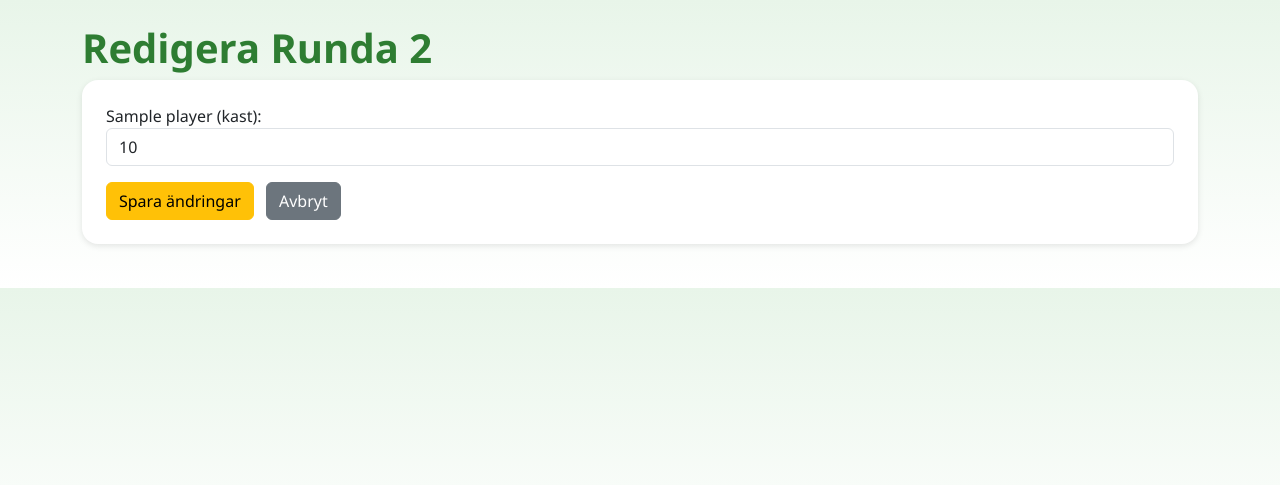
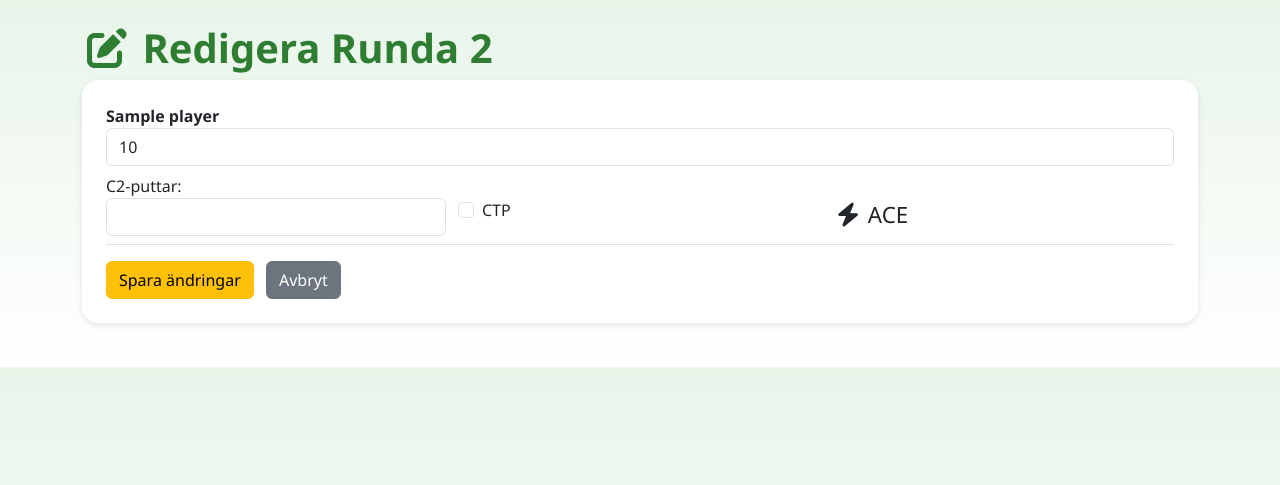
Before and after one commit to TeachermanEdvin/cdg-skanetour, a Flask app: template templates/edit_round.html in a window 1280 px wide. Shown: the top 485 px of the page. Run offline with Flask 3, Linux system fonts and the light colour scheme; the template is opened without the code that fills it: most values are stand-ins (such as "Sample title", 1, 10 or a date in 2020).

Commit message:
update stats

```diff
--- a/app.py
+++ b/app.py
@@ -37,16 +37,24 @@ def apply_points_and_handicap(data, placements):
 def index():
     data = load_data()
     if request.method == 'POST':
-        scores = {
-            player: int(request.form[player])
-            for player in data['players']
-        }
+        scores = {}
+        stats = {}
+        for player in data['players']:
+            scores[player] = int(request.form[player])
+            stats[player] = {
+                "c2": int(request.form.get(f'c2_{player}', 0)),
+                "ctp": f'ctp_{player}' in request.form,
+                "ace": request.form.get(f'ace_{player}') == '1'
+            }
+
         adjusted, placements = calculate_adjusted_and_placements(data, scores)
         data['rounds'].append({
             "id": len(data['rounds']),
             "scores": scores,
+            "handicaps": {player: data['players'][player]['handicap'] for player in scores},
             "adjusted_scores": adjusted,
-            "placements": placements
+            "placements": placements,
+            "stats": stats
         })
         apply_points_and_handicap(data, placements)
         save_data(data)
--- a/templates/edit_round.html
+++ b/templates/edit_round.html
@@ -5,15 +5,47 @@
   <title>Redigera Runda</title>
   <link href="https://cdn.jsdelivr.net/npm/bootstrap@5.3.3/dist/css/bootstrap.min.css" rel="stylesheet">
   <link href="/static/styles.css" rel="stylesheet">
+  <link rel="stylesheet" href="https://cdn.jsdelivr.net/npm/@fortawesome/fontawesome-free/css/all.min.css">
+  <style>
+    .ace-toggle {
+      font-size: 1.4rem;
+      cursor: pointer;
+      transition: 0.2s;
+    }
+    .ace-toggle.active {
+      color: gold;
+      text-shadow: 0 0 5px orange;
+    }
+  </style>
 </head>
 <body class="container py-4">
   <h1><i class="fas fa-edit"></i> Redigera Runda {{ round_id + 1 }}</h1>
   <div class="card p-4">
     <form method="POST">
       {% for name in data.players %}
-      <div class="mb-3">
-        <label>{{ name }} (kast):</label>
-        <input type="number" name="{{ name }}" value="{{ data.rounds[round_id].scores[name] }}" class="form-control" required>
+      <div class="mb-3 border-bottom pb-2">
+        <label><strong>{{ name }}</strong></label>
+        <input type="number" name="{{ name }}" value="{{ data.rounds[round_id].scores[name] }}" class="form-control mb-2" required>
+
+        <div class="row">
+          <div class="col-md-4">
+            <label>C2-puttar:</label>
+            <input type="number" name="c2_{{ name }}" class="form-control" min="0"
+              value="{{ data.rounds[round_id].stats[name].c2 if data.rounds[round_id].stats[name] }}">
+          </div>
+          <div class="col-md-4 form-check mt-4">
+            <input class="form-check-input" type="checkbox" name="ctp_{{ name }}" id="ctp_{{ name }}"
+              {% if data.rounds[round_id].stats[name].ctp %}checked{% endif %}>
+            <label class="form-check-label" for="ctp_{{ name }}">CTP</label>
+          </div>
+          <div class="col-md-4 mt-4">
+            <input type="hidden" name="ace_{{ name }}" id="ace_input_{{ name }}" value="{{ 1 if data.rounds[round_id].stats[name].ace else 0 }}">
+            <span class="ace-toggle {% if data.rounds[round_id].stats[name].ace %}active{% endif %}"
+                  id="ace_icon_{{ name }}" onclick="toggleAce('{{ name }}')">
+              <i class="fas fa-bolt"></i> ACE
+            </span>
+          </div>
+        </div>
         <input type="hidden" name="initial_handicaps" value="{{ data.players[name].handicap }}">
       </div>
       {% endfor %}
@@ -21,5 +53,14 @@
       <a href="{{ url_for('index') }}" class="btn btn-secondary ms-2">Avbryt</a>
     </form>
   </div>
+
+  <script>
+    function toggleAce(player) {
+      const icon = document.getElementById('ace_icon_' + player);
+      const input = document.getElementById('ace_input_' + player);
+      icon.classList.toggle('active');
+      input.value = icon.classList.contains('active') ? '1' : '0';
+    }
+  </script>
 </body>
 </html>
```
Also changed, not shown: templates/index.html (+54 -14 lines).
